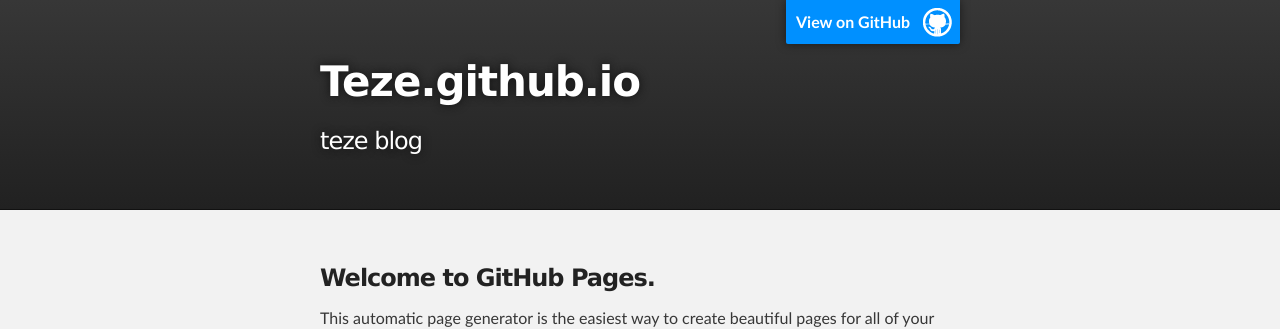
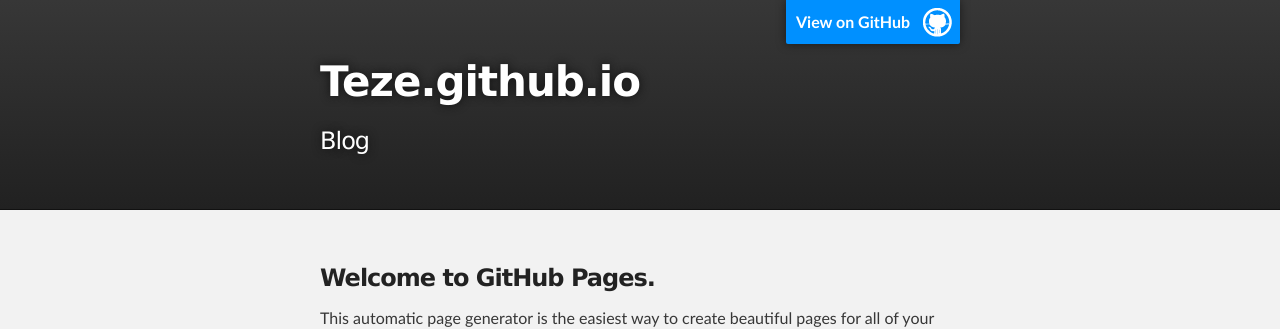
Before and after one commit to teze/teze.github.io, a Jekyll site: the page index.html, which Jekyll copies as it is, in a window 1280 px wide. Shown: the top 329 px of the page. Built offline with Jekyll 4.4.1, drawn with Linux system fonts in a browser that asks for light colours.

Commit message:
"nothing"

```diff
--- a/index.html
+++ b/index.html
@@ -19,7 +19,7 @@
           <a id="forkme_banner" href="https://github.com/teze">View on GitHub</a>
 
           <h1 id="project_title">Teze.github.io</h1>
-          <h2 id="project_tagline">teze blog</h2>
+          <h2 id="project_tagline">Blog</h2>
 
         </header>
     </div>
```
